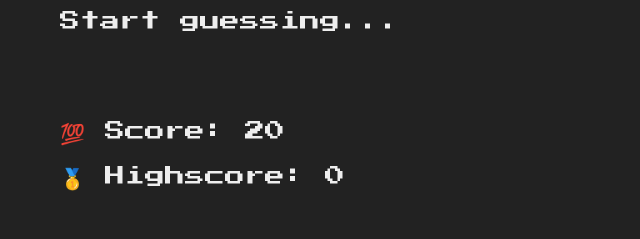
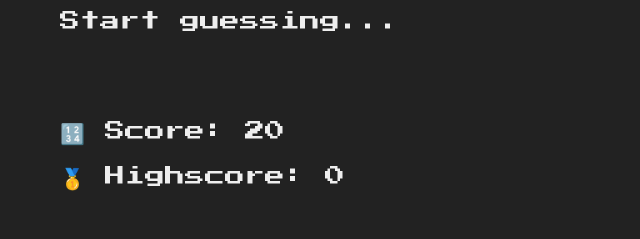
Before and after one commit to Litox06/GuessMyNumber, a plain HTML site: page index.html in a window 1280 px wide. Shown: the part 439-678 px from the top of the page, 640-1280 px from the left. Drawn offline with Linux system fonts and the light colour scheme.

Commit message:
Changing emojis for better aesthetic

```diff
--- a/index.html
+++ b/index.html
@@ -25,7 +25,7 @@
 
         <section class="right">
             <p class="message">Start guessing...</p>
-            <p class="label-score">💯 Score: <span class="score">20</span></p>
+            <p class="label-score">🔢 Score: <span class="score">20</span></p>
             <p class="label-highscore">
                 🥇 Highscore: <span class="highscore">0</span>
             </p>
```
